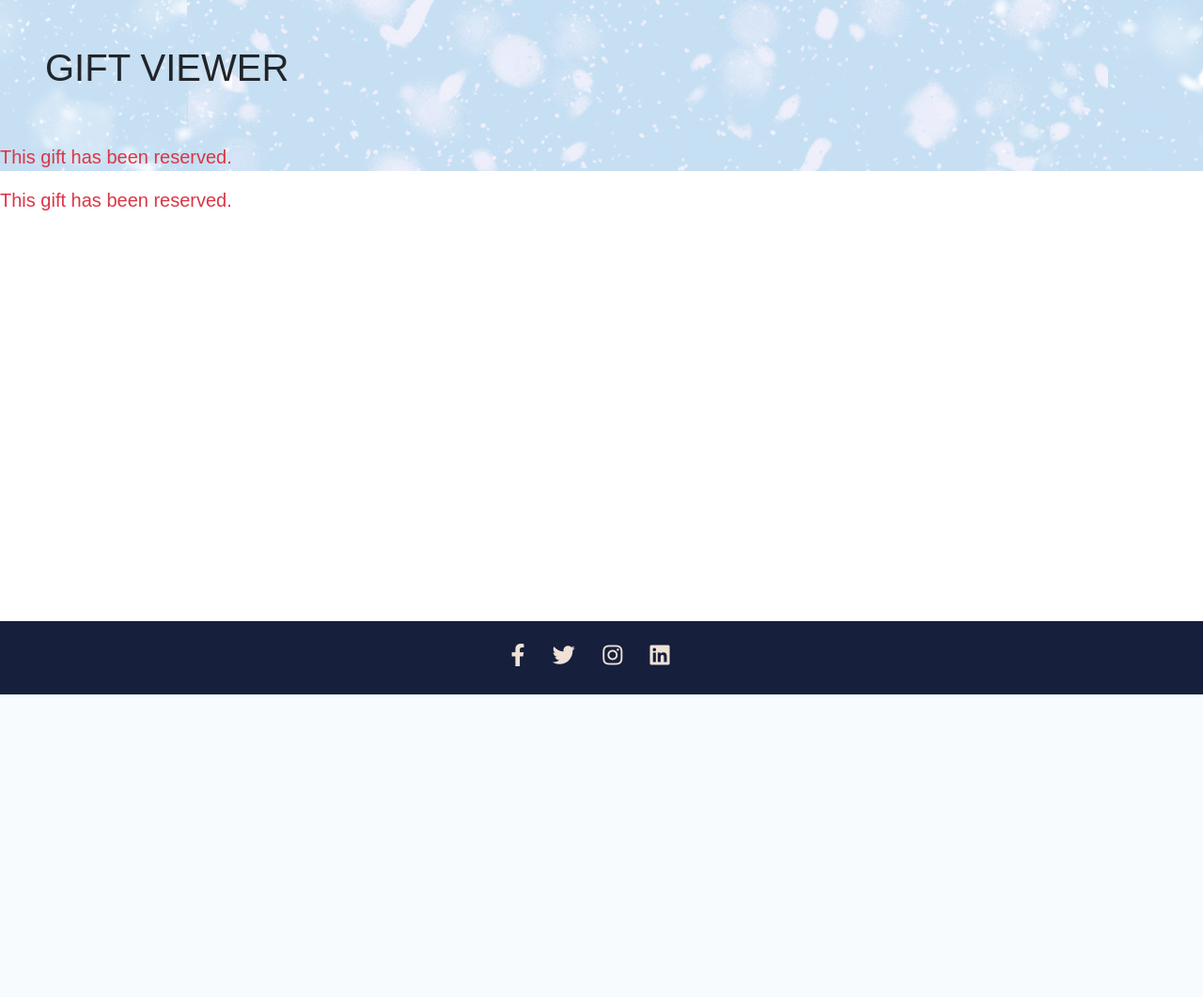
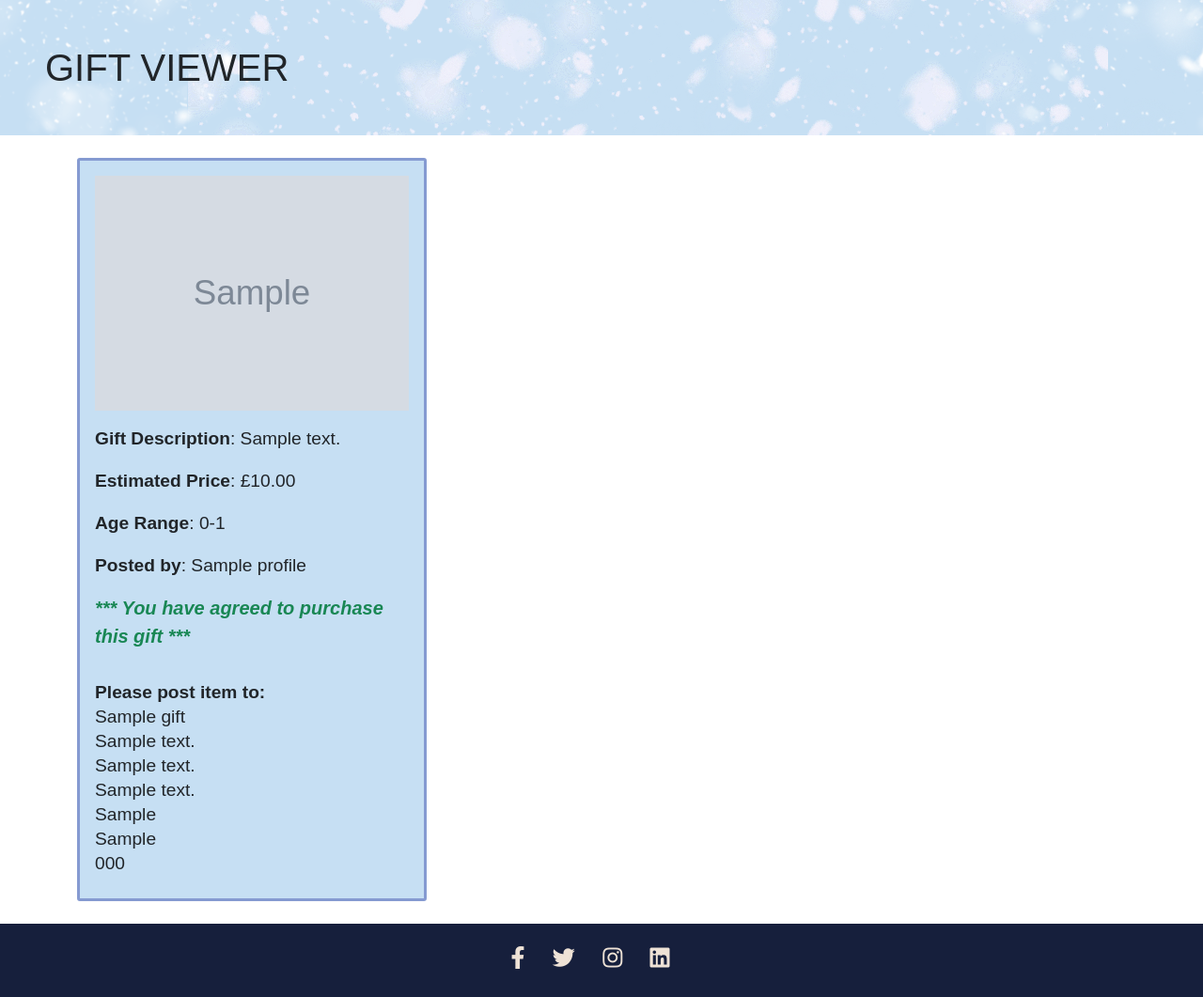
Before and after one commit to AmyOShea/GiftOfGiving, a Django app: template gifts/templates/gifts/view_gift.html in a window 1280 px wide. Shown: the part 61-1122 px from the top of the page at 94% size. Before the commit the page ends 800 px from the top, so only its background shows below. Run offline with Django 3.2, Linux system fonts and the light colour scheme; the template is opened without the code that fills it: values that come from a table or form of the project are taken from there, others are empty; a user stored in the database is signed in; tables that the repository leaves empty hold one stand-in row (values such as "Sample post"); grey boxes marked "Sample" are stand-in pictures; some libraries are stand-ins or nearby versions; some web fonts are replaced.

Commit message:
Fixed code with view gift styling

```diff
--- a/gifts/templates/gifts/view_gift.html
+++ b/gifts/templates/gifts/view_gift.html
@@ -1,61 +1,45 @@
 {% extends 'base.html' %}
 {% load static %}
-
 {% block extra_css %}
 {{ block.super }}
 <link rel="stylesheet" href="{% static 'profiles/css/profiles.css' %}" type="text/css">
 {% endblock %}
-
 {% block content %}
-
 <div class="page-top-banner">
     <h1 class="p-5 text-uppercase">Gift Viewer</h1>
+</div>
 
-        {% if gift.committed_by %}
-            <p class="text-danger fs-5">This gift has been reserved.</p>
+<div class="container my-4">
+    <div class="row no-gutters align-items-center">
+        <div class="col-sm-12 col-md-4 p-3 contact-container">
+            <!-- gift image -->
+            <div class="mb-3">
+                <img src="{{ gift.image.url }}" class="d-block w-100" alt="{{ gift.description }}">
+            </div>
+            <!-- gift description -->
+            <p><strong>Gift Description</strong>: {{ gift.description }}</p>
+            <!-- gift rough price -->
+            <p><strong>Estimated Price</strong>: £{{ gift.estimated_price }}</p>
+            <!-- child age -->
+            <p><strong>Age Range</strong>: {{ gift.age_range}}</p>
+            <p><strong>Posted by</strong>: {{ profile.organisation_name }}</p>
+
+            {% if gift.committed_by == request.user %}
+                <p class="text-success fs-5"><strong><em>*** You have agreed to purchase this gift ***</em></strong></p>
+            {% elif gift.committed_by %}
+                <p class="text-danger fs-5"><strong>This gift has been reserved.</strong></p>
             {% elif profile.user == request.user %}
                 <a class="btn col-12" href="{% url 'edit_gift' gift.id %}">Edit this gift</a>
             {% else %}
             <form method="POST" action="{% url 'view_gift' request.user gift.id %}" class="form mb-2" enctype="multipart/form-data">
                 {% csrf_token %}
-            <p>By submitting this form you agree to purchase the gift and send it to the registered charity</p>
-            <button type="submit">Submit</button>
+                <p><em>*** By submitting this form you agree to purchase the gift and send it to the registered charity. ***</em></p>
+                <button type="submit" class="btn">Submit</button>
             </form>
             {% endif %}
-    </div>
-</div>
-
-{% if gift.committed_by %}
-    <p class="text-danger fs-5">This gift has been reserved.</p>
-{% elif profile.user == request.user %}
-    <a class="btn col-12" href="{% url 'edit_gift' gift.id %}">Edit this gift</a>
-{% else %}
-
-<div id="gift-viewer-container">
-    <h3><strong> {{ gift.description }}</strong></h3>
-    <div class="container">
-        <div class="row">
-            <div class="col-sm-12 col-md-6">
-                <!-- gift description -->
-                <!-- gift image -->
-                <img class="img-fluid" src="{{ gift.image.url }}" alt="{{ gift.description }}">
-                <!-- gift rough price -->
-            </div>
-            <div class="col-sm-12 col-md-6">
-                <h5><strong>Estimated Price</strong>: £{{ gift.estimated_price }}</h5>
-                <!-- child age -->
-                <h5><strong>Age Range</strong>: {{ gift.age_range}}</h5>
-                <p>By submitting this form you agree to purchase the gift and send it to the registered charity</p>
-                <form method="POST" action="{% url 'view_gift' request.user gift.id %}" class="form mb-2" enctype="multipart/form-data">
-                    {% csrf_token %}
-                    <button class="btn" type="submit">Submit</button>
-                </form>
-            </div>
-    </div>
-    </div>
             {% if request.user == gift.committed_by %}
-    <div class="address-line-height">
-        <h5><strong>Address</strong></h5>
+            <div class="address-line-height pt-4">
+                <p><b>Please post item to:</b></p>
                 <p>{{gift.organisation_name}}</p>
                 <p>{{address.address_line_one}}</p>
                 <p>{{address.address_line_two}}</p>
@@ -64,8 +48,8 @@
                 <p>{{address.country}}</p>
                 <p>{{address.postcode}}</p>
             </div>
+            {% endif %}
         </div>
-
-{% endif %}
-{% endif %}
+    </div>
+</div>
 {% endblock %}
```
Lines whose indentation alone changed are shown as unchanged.
